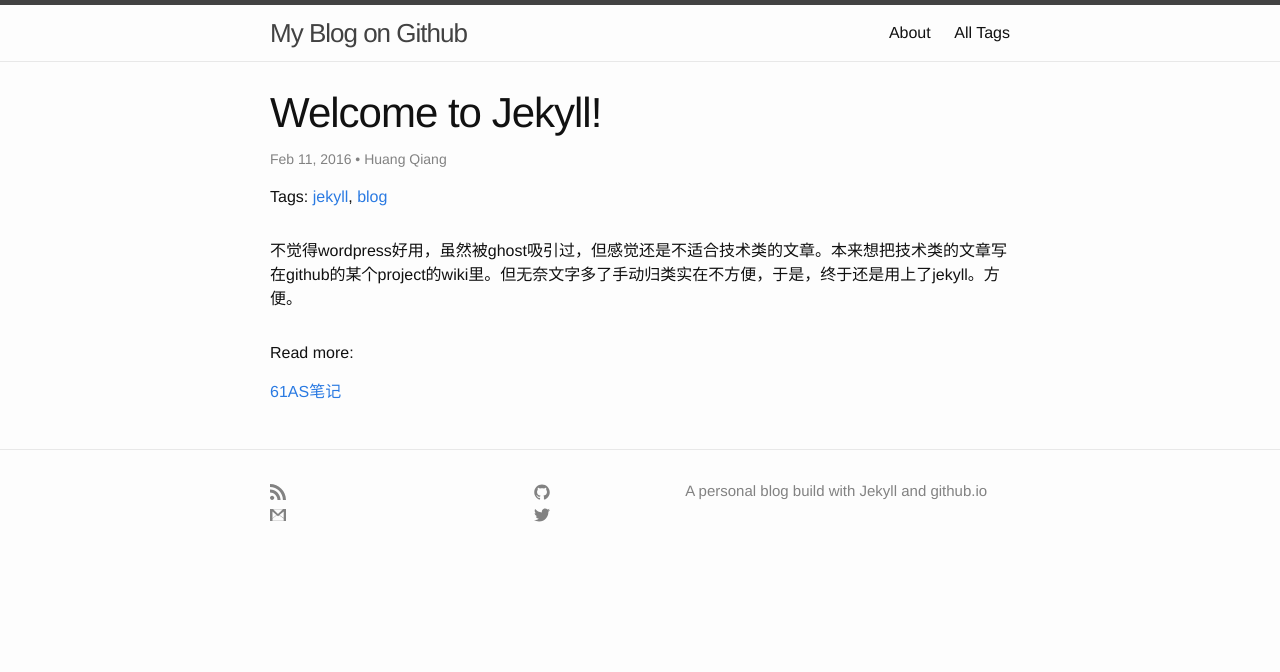
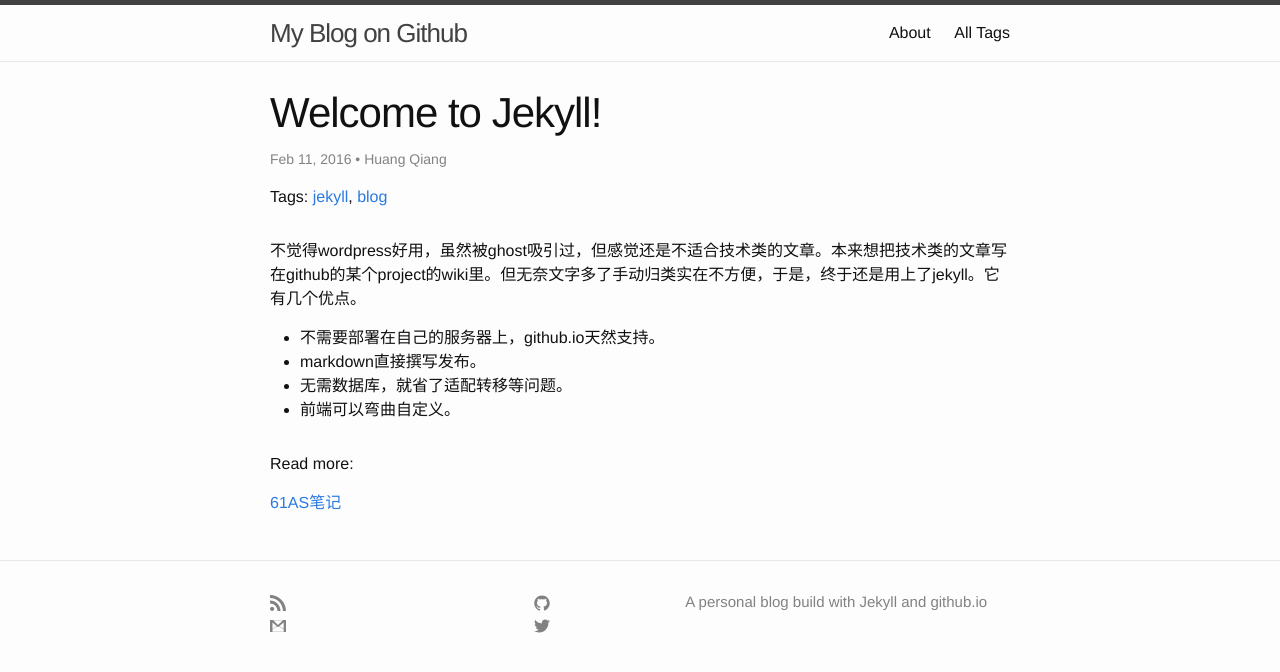
Before and after one commit to nickyfoto/Blog, a Jekyll site: the page built from _posts/2016-02-11-welcome-to-jekyll.md, in a window 1280 px wide. Shown: the top 672 px of the page. Built offline with Jekyll 4.4.1, drawn with Linux system fonts in a browser that asks for light colours.

Commit message:
update jekyll

```diff
--- a/_posts/2016-02-11-welcome-to-jekyll.md
+++ b/_posts/2016-02-11-welcome-to-jekyll.md
@@ -6,4 +6,9 @@
 tags: [jekyll, blog]
 ---
 
-不觉得wordpress好用，虽然被ghost吸引过，但感觉还是不适合技术类的文章。本来想把技术类的文章写在github的某个project的wiki里。但无奈文字多了手动归类实在不方便，于是，终于还是用上了jekyll。方便。
+不觉得wordpress好用，虽然被ghost吸引过，但感觉还是不适合技术类的文章。本来想把技术类的文章写在github的某个project的wiki里。但无奈文字多了手动归类实在不方便，于是，终于还是用上了jekyll。它有几个优点。
+
+* 不需要部署在自己的服务器上，github.io天然支持。
+* markdown直接撰写发布。
+* 无需数据库，就省了适配转移等问题。
+* 前端可以弯曲自定义。
```
